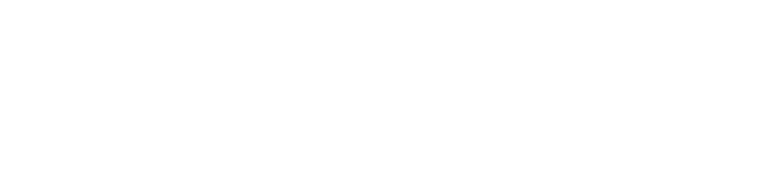
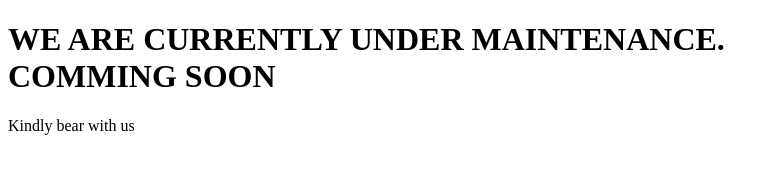
Before and after one commit to Julia-yossa/GAP-Consultant-group, a plain HTML site: page index.html in a window 1280 px wide. Shown: the whole page, without its empty margins (0-779 px from the left). Drawn offline with Linux system fonts and the light colour scheme.

Commit message:
add content 2

```diff
--- a/index.html
+++ b/index.html
@@ -6,3 +6,11 @@
 <title>GAP Consultants Ltd</title>
 
 </head>
+<header>
+    <h1>WE ARE CURRENTLY UNDER MAINTENANCE.<br> COMMING SOON</h1>
+</header>
+<body>
+    <p>
+        Kindly bear with us
+    </p>
+</body>
```
